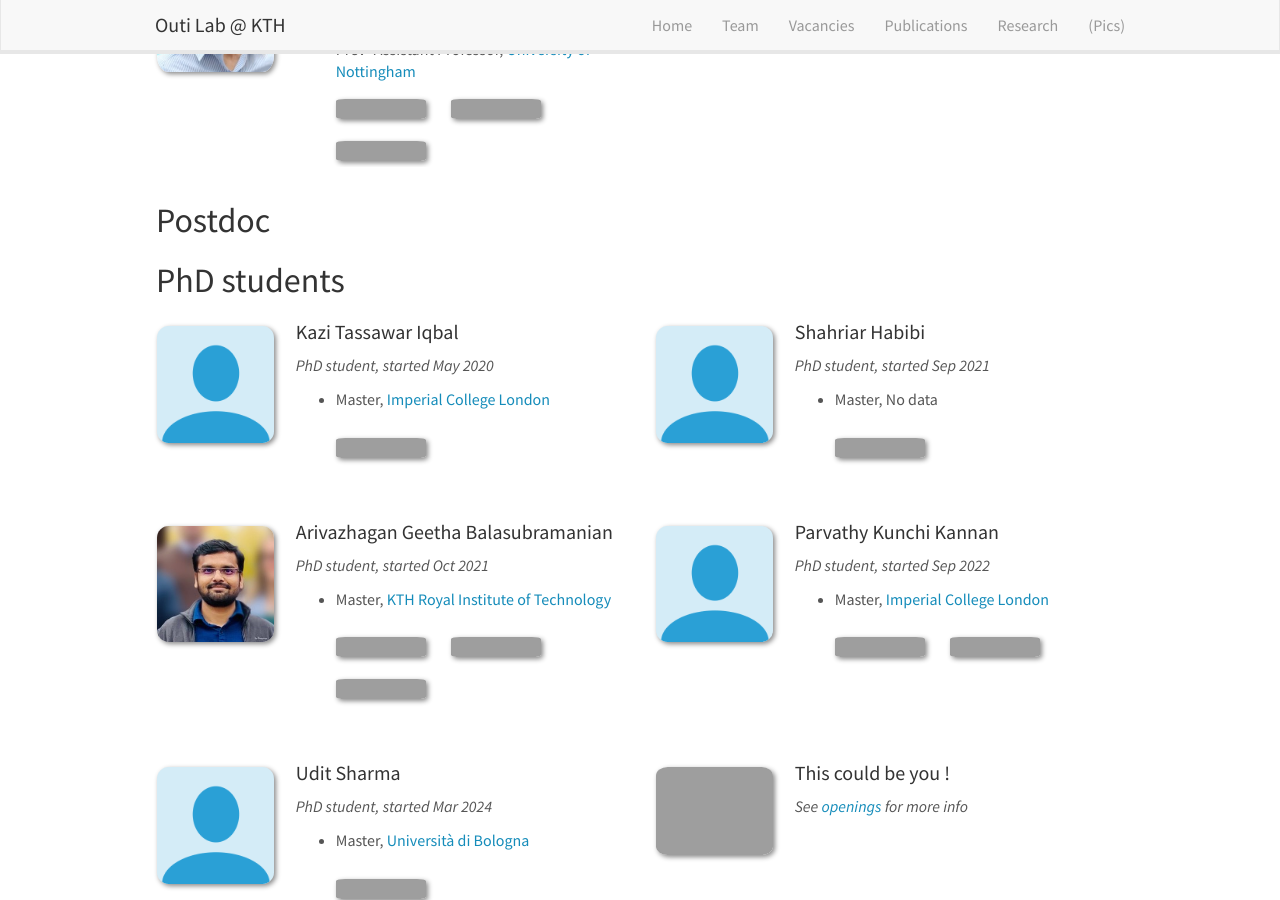
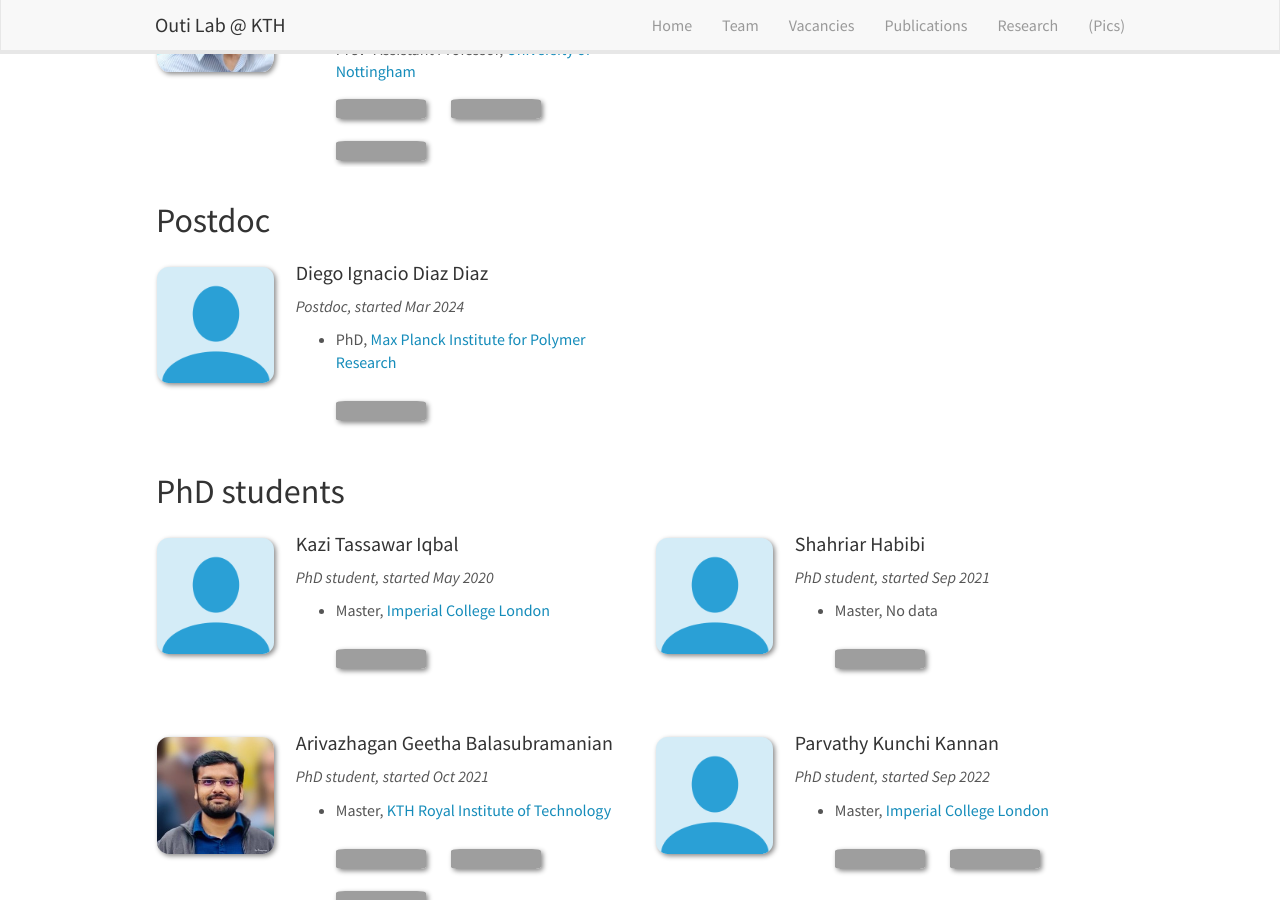
Before and after one commit to KTH-Complex-fluids-group/outilab, a Jekyll site: the page built from _pages/team.md, in a window 1280 px wide and 900 px high, scrolled down 384 px. Built offline with Jekyll 4.4.1, drawn with Linux system fonts in a browser that asks for light colours; nearby versions of some CDN libraries; grey boxes are pictures that could not be loaded.

Commit message:
Add: members

```diff
--- a/_data/phd.yml
+++ b/_data/phd.yml
@@ -39,9 +39,9 @@
   education2: <a href="mailto:udits@kth.se"> <img src="https://img.shields.io/badge/Mail-blue?style=flat&logo=doi&link=mailto:udits@kth.se" border="0" /> </a>
 
 - name: "This could be you !"
-  photo: tassawar.jpg
-  info: See <a href="http://www.allanlab.org/vacancies">openings</a> for more info
-  email: milan.allan@gmail.com
+  photo: tassawar.png
+  info: See <a href="https://kth-complex-fluids-group.github.io/outilab/vacancies">openings</a> for more info
+  email: outi@mech.kth.se
   number_educ: 0
   education1:
   education2:
--- /dev/null
+++ b/_data/postdoc.yml
@@ -0,0 +1,7 @@
+- name: Diego Ignacio Diaz Diaz
+  photo: tassawar.png
+  info: Postdoc, started Mar 2024
+  email: didd@kth.se
+  number_educ: 2
+  education1: PhD, <a href="https://www.mpip-mainz.mpg.de/en/home">Max Planck Institute for Polymer Research</a>
+  education2: <a href="mailto:didd@kth.se"> <img src="https://img.shields.io/badge/Mail-blue?style=flat&logo=doi&link=mailto:didd@kth.se" border="0" /> </a>
```
